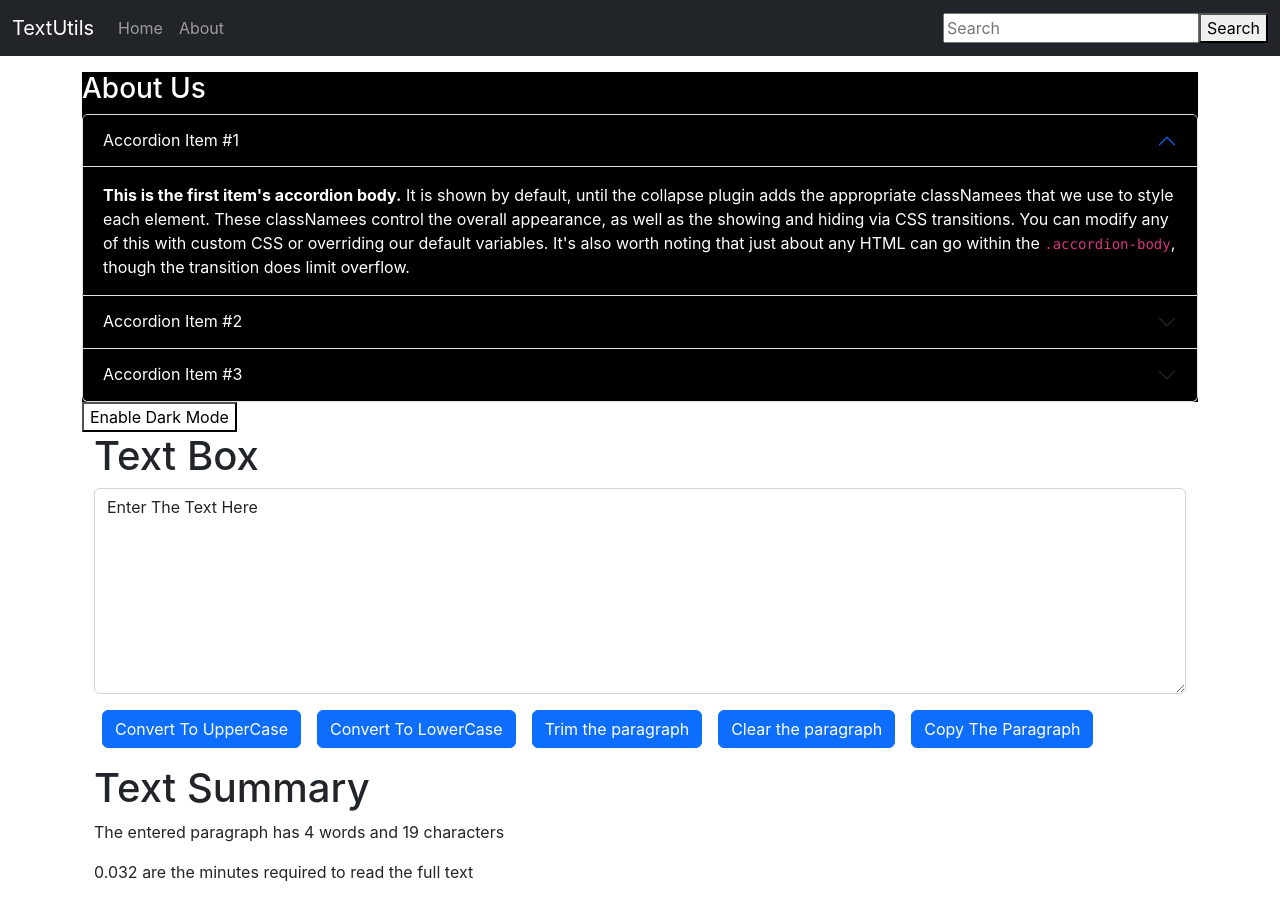
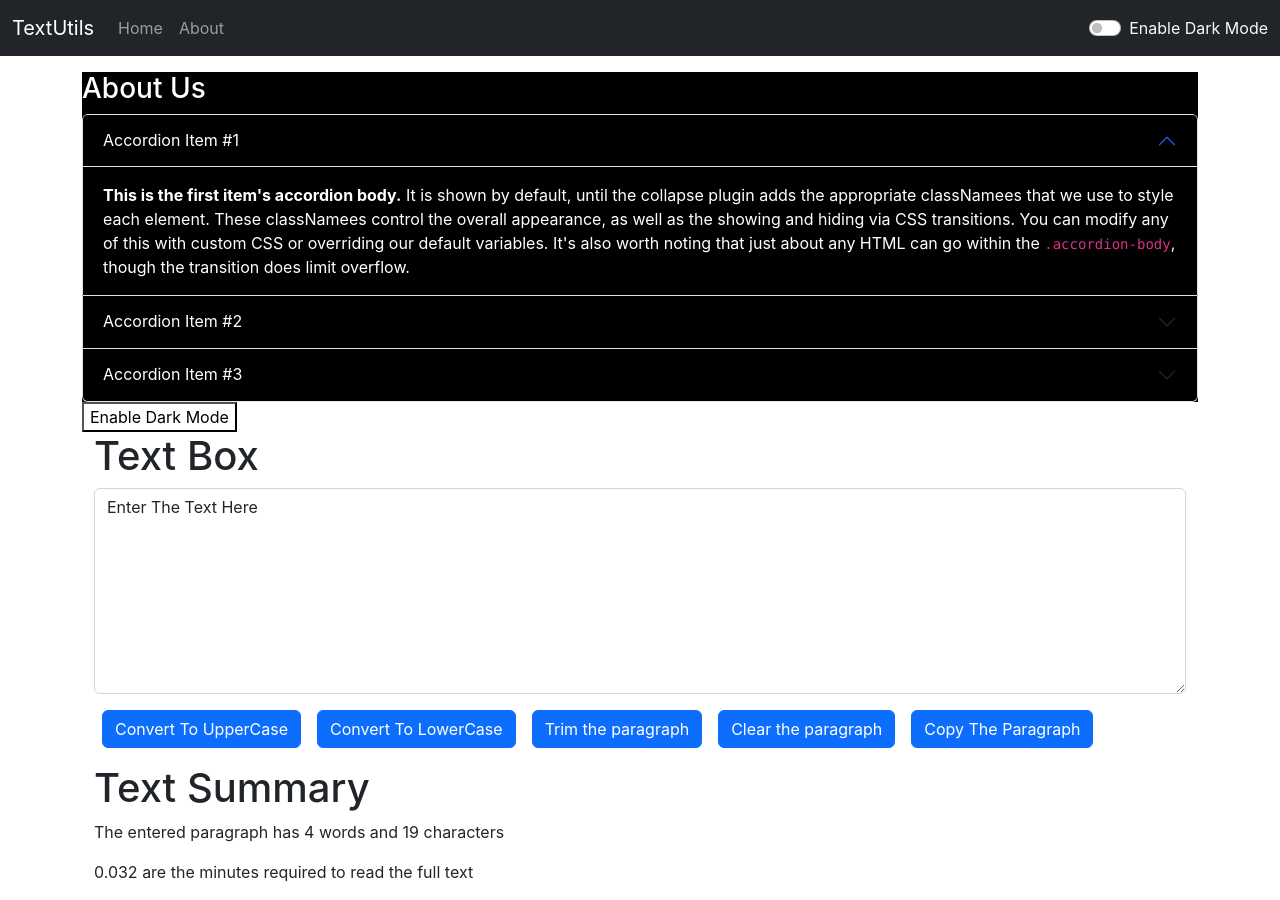
Before and after one commit to VNM02/TextUtitlity, a React (Create React App) app: page / in a window 1280 px wide. Built offline with nearby package versions, Linux system fonts and the light colour scheme.

Commit message:
Dark Mode

```diff
--- a/src/App.js
+++ b/src/App.js
@@ -1,15 +1,27 @@
+import React , {useState} from 'react';
 import logo from './logo.svg';
 import './App.css';
 import Navbar from "./components/Navbar.js";
 import TextFrom from "./components/TextForm";
 import About from './components/About';
 let name="Vaibhav Mahajan"
-import React , {useState} from 'react'
+
 
 function App() {
+  const [ mode , setMode ]=useState('dark');
+  const toggleMode=()=>{
+    if(mode=='light')
+    {
+      setMode('dark')
+    }
+    else
+    {
+      setMode('light')
+    }
+  }
   return (
     <>
-<Navbar title="TextUtils" about="About"/>
+<Navbar title="TextUtils" about="About" toggleMode={toggleMode} mode={mode}/>
 <div className="container my-3" >
 <About></About>
 <TextFrom heading="Text Box" />
--- a/src/components/Navbar.js
+++ b/src/components/Navbar.js
@@ -4,7 +4,7 @@
 export default function Navbar(props) {
   return (
 
-		   <nav className="navbar navbar-expand-lg navbar-dark bg-dark">
+		   <nav className={`navbar navbar-expand-lg navbar-${props.mode} bg-${props.mode}`}>
         <div className="container-fluid">
   <a className="navbar-brand" href="/">{props.title}</a>
   <button className="navbar-toggler" type="button" data-toggle="collapse" data-target="#navbarSupportedContent" aria-controls="navbarSupportedContent" aria-expanded="false" aria-label="Toggle navigation">
@@ -21,15 +21,25 @@
       </li>
 
     </ul>
+
+
+
     </div>
-    <form classNamename="form-inline my-2 my-lg-0 myb-3">
+    <div className={`form-check form-switch my-2 my-sm-0 text-${props.mode==='light'?'dark':'light'}`}>
+  <input className="form-check-input" type="checkbox" id="flexSwitchCheckDefault" onClick={props.toggleMode}/>
+  <label className="form-check-label" htmlFor="flexSwitchCheckDefault" >Enable Dark Mode</label>
+
+     </div>
+    {
+    /* <form classNamename="form-inline my-2 my-lg-0 myb-3">
 		<style></style>
       <input classNamename="form-control mr-sm-2 myb-3" type="search" placeholder="Search" aria-label="Search"></input>
 
 	  <button classNamename="btn btn-outline-success my-2 my-sm-0" type="submit">Search</button>
 
 
-    </form>
+    </form> */
+    }
   </div>
 </nav>
 
@@ -38,7 +48,7 @@
 }
 
 Navbar.propTypes={                                 //Setting the datatypes of the property elements it is not a compulsory step
-	title:PropTypes.string,						   // Now title can be only a string
+	title:PropTypes.string,						               // Now title can be only a string
 	about:PropTypes.string
 }
 /*
@@ -46,4 +56,4 @@
 	title:"Set Title Here"
 	about:"Write about here"
 }
-*/
+// style={{color: props.mode==='dark'?'white':'black'}} */
```
